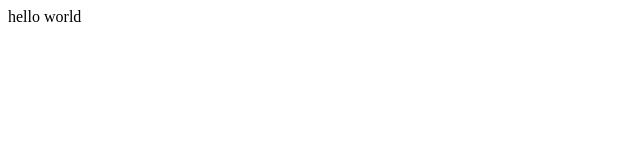
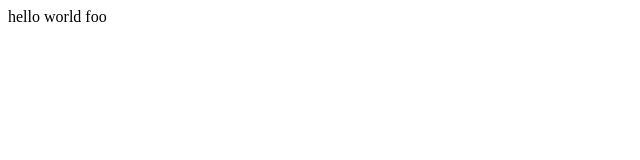
Before and after one commit to va3y/blog-old, a Nuxt app: page / in a window 1280 px wide. Shown: the top 160 px of the page, without its empty margins (0-640 px from the left). Built offline with nearby package versions, Linux system fonts and the light colour scheme.

Commit message:
pipeline test

```diff
--- a/app.vue
+++ b/app.vue
@@ -1,3 +1,3 @@
 <template>
-	<div>hello world</div>
+	<div>hello world foo</div>
 </template>
```
